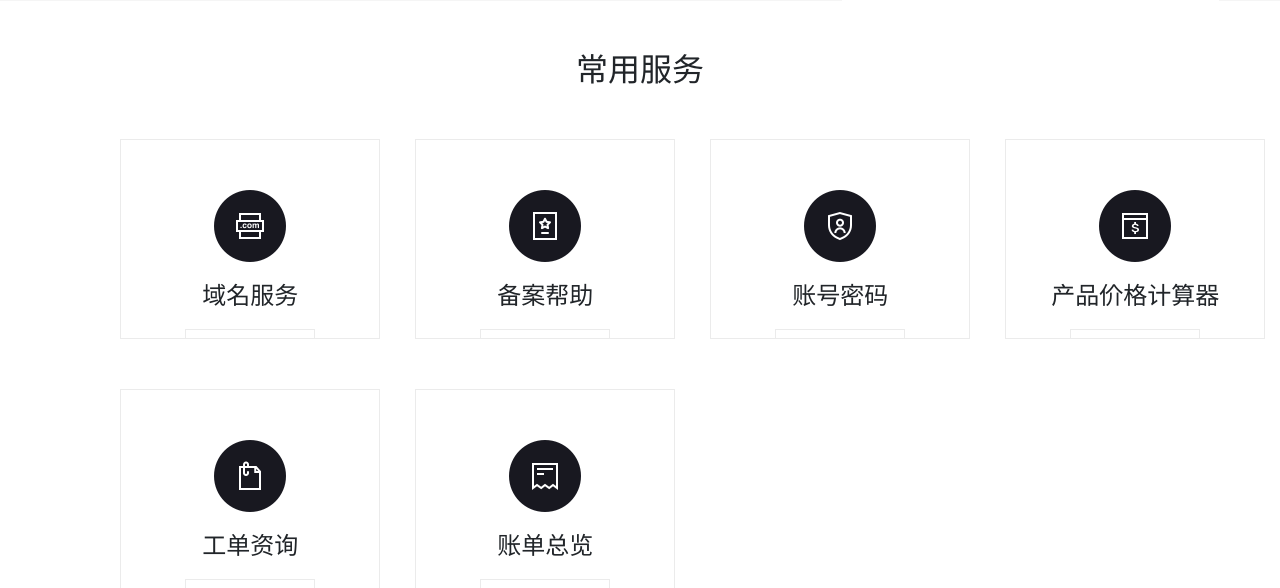
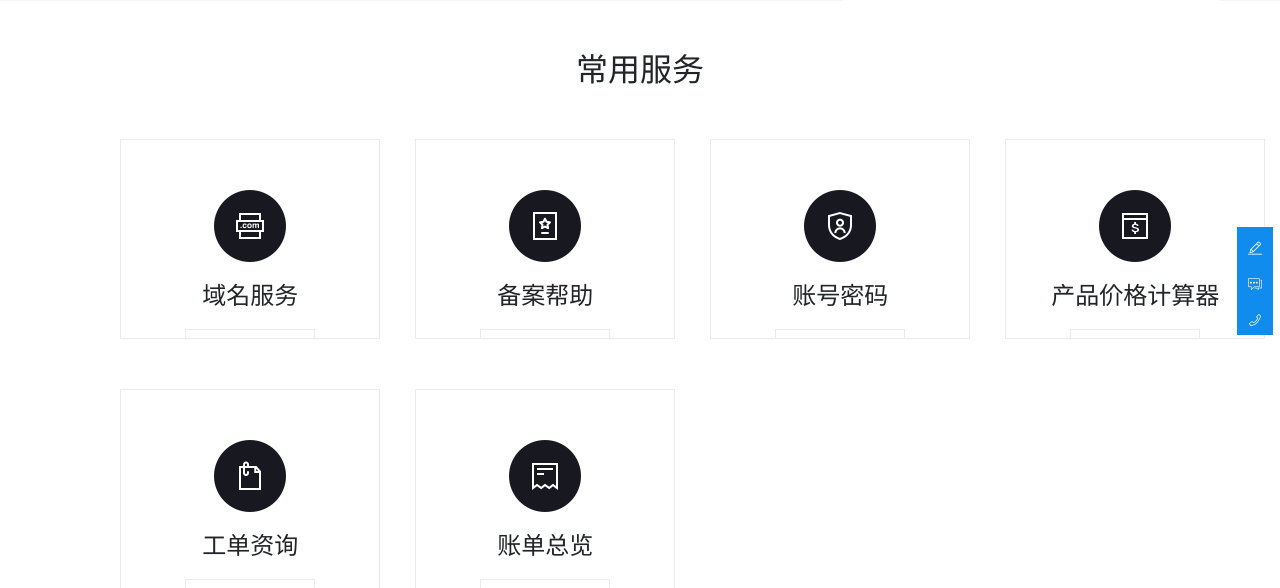
Before and after one commit to Billybrilliant/BaiduCloud-, a PHP site: page /html/servers.html in a window 1280 px wide. Shown: the part 369-957 px from the top of the page. Run offline with PHP 8.4, Linux system fonts and the light colour scheme; some libraries are stand-ins or nearby versions.

Commit message:
2018.10.14-fangzhen

```diff
--- a/home page/src/css/servers.css
+++ b/home page/src/css/servers.css
@@ -37,6 +37,21 @@ li {
     background-repeat: no-repeat;
 }
 
+article ul li span {
+    margin-top: 4px;
+    position: absolute;
+    top: -18px !important;
+    left: 10px;
+    height: 22px;
+    /* z-index: 100; */
+}
+article ul li p {
+    top: 0 !important;
+    opacity: 1;
+}
+#mt>span {
+    margin-top: 25px;
+}
 #help_center {
     font-size: 36px;
     color: #fff;
--- a/home page/src/html/servers.html
+++ b/home page/src/html/servers.html
@@ -256,7 +256,7 @@
         </div>
     </div>
     <div id="finally"></div>
-    <div id="huakuai "></div>
+    <div id="huakuai" class='visible-lg'></div>
     <script src="../../../node_modules/jquery/dist/jquery.min.js "></script>
     <script src="../../../node_modules/bootstrap/dist/js/bootstrap.min.js "></script>
     <script>
@@ -267,7 +267,6 @@
     <script src="../js/servers.js "></script>
     <script src="../js/nav.js "></script>
     <script src="../js/footer.js "></script>
-   <script src="../js/huakuai.js"></script>
 
 </body>
 </html>
```
